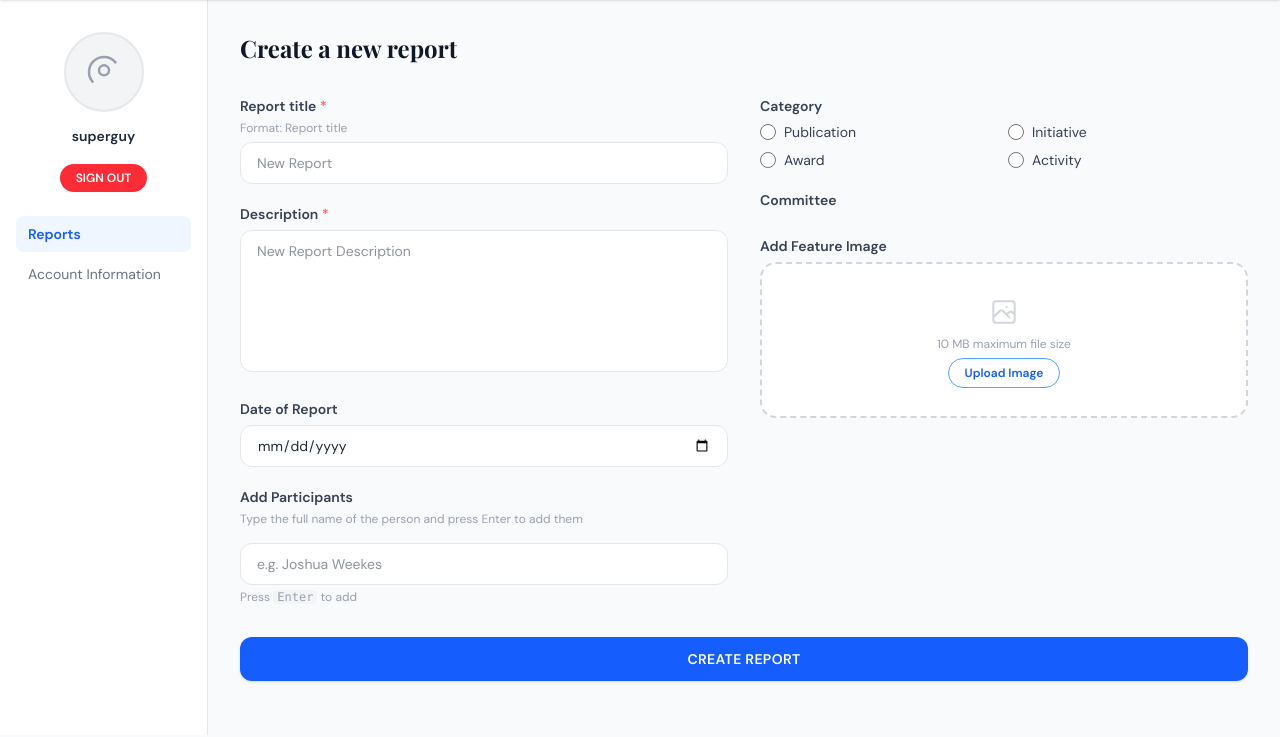
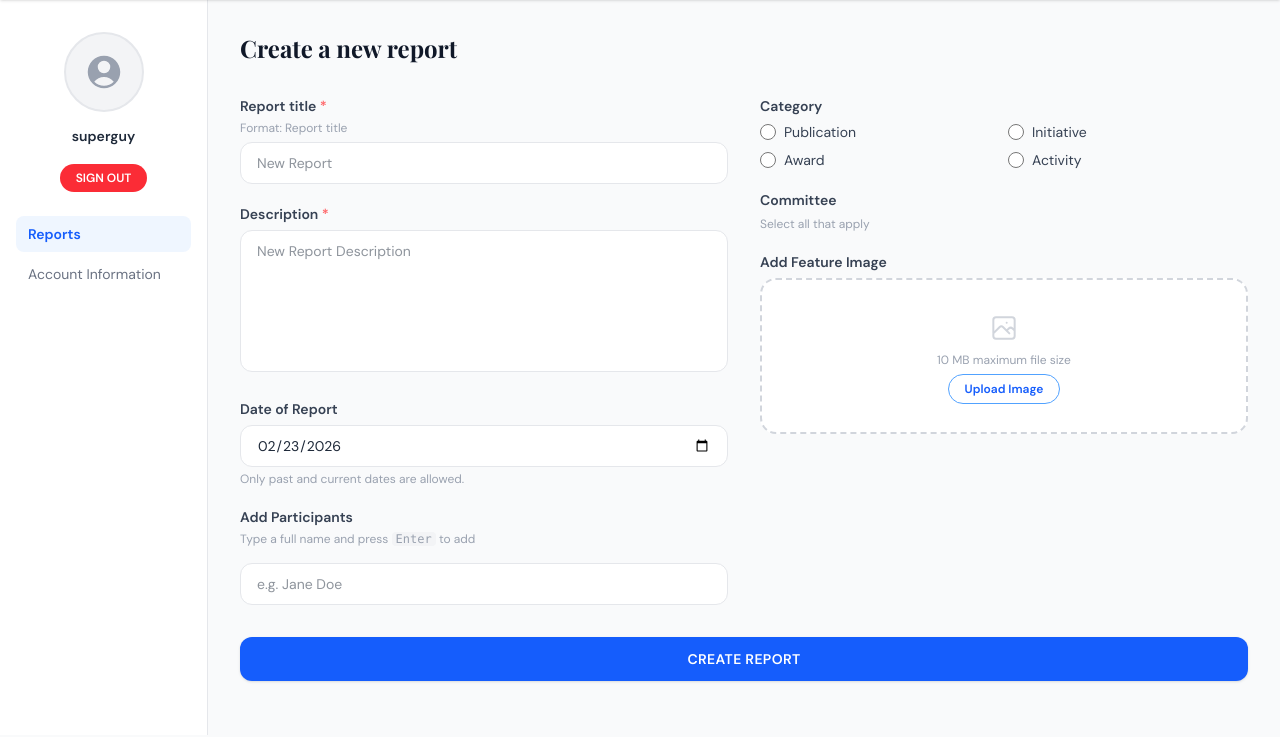
Before and after one commit to Staff-Annual-Reporting-Project-Group/Company8-SAR-Platform, a Django app: page /reports/profile/create/ in a window 1280 px wide. Shown: the part 63-800 px from the top of the page. Run offline with Django 5.2, Linux system fonts and the light colour scheme; a user stored in the database is signed in; data comes from the database, SQL or seed files in the repository; data that the repository does not hold is empty.

Commit message:
updated the calendar view on the report creation page and implemented checkboxes for the committees

```diff
--- a/Annual_Reporting_Platform/reports/templates/reports/create_report.html
+++ b/Annual_Reporting_Platform/reports/templates/reports/create_report.html
@@ -4,41 +4,31 @@
 <div class="flex min-h-[calc(100vh-65px)]">
 
   <aside class="w-52 shrink-0 bg-white border-r border-gray-200 flex flex-col items-center pt-8 pb-6 px-4 gap-4">
-
-    <!-- Avatar -->
-    <div class="w-20 h-20 rounded-full bg-gray-100 border-2 border-gray-200 flex items-center justify-center overflow-hidden">
-      <svg xmlns="http://www.w3.org/2000/svg" class="h-10 w-10 text-gray-400" fill="none" viewBox="0 0 24 24" stroke="currentColor">
-        <path stroke-linecap="round" stroke-linejoin="round" stroke-width="1.5" d="M5.121 17.804A9 9 0 1118.88 6.196M15 11a3 3 0 11-6 0 3 3 0 016 0z"/>
-      </svg>
+    <div class="w-20 h-20 rounded-full bg-gray-100 border-2 border-gray-200 overflow-hidden flex items-center justify-center">
+      {% if request.user.profile.avatar %}
+        <img src="{{ request.user.profile.avatar.url }}" alt="Avatar" class="w-full h-full object-cover">
+      {% else %}
+        <svg xmlns="http://www.w3.org/2000/svg" class="h-10 w-10 text-gray-400" viewBox="0 0 24 24" fill="currentColor">
+          <path fill-rule="evenodd" d="M18.685 19.097A9.723 9.723 0 0021.75 12c0-5.385-4.365-9.75-9.75-9.75S2.25 6.615 2.25 12a9.723 9.723 0 003.065 7.097A9.716 9.716 0 0012 21.75a9.716 9.716 0 006.685-2.653zm-12.54-1.285A7.486 7.486 0 0112 15a7.486 7.486 0 015.855 2.812A8.224 8.224 0 0112 20.25a8.224 8.224 0 01-5.855-2.438zM15.75 9a3.75 3.75 0 11-7.5 0 3.75 3.75 0 017.5 0z" clip-rule="evenodd"/>
+        </svg>
+      {% endif %}
     </div>
 
-    <!-- Name & Email -->
     <div class="text-center">
-      <p class="font-semibold text-sm text-gray-800 leading-tight">
-        {{ request.user.get_full_name|default:request.user.username }}
-      </p>
+      <p class="font-semibold text-sm text-gray-800 leading-tight">{{ request.user.get_full_name|default:request.user.username }}</p>
       <p class="text-xs text-gray-400 mt-0.5 break-all">{{ request.user.email }}</p>
     </div>
 
-    <!-- Sign Out -->
     <form method="POST" action="{% url 'reports:logout' %}">
       {% csrf_token %}
-      <button type="submit"
-        class="px-4 py-1.5 rounded-full bg-red-500 hover:bg-red-600 text-white text-xs font-semibold transition">
-        SIGN OUT
-      </button>
+      <button type="submit" class="px-4 py-1.5 rounded-full bg-red-500 hover:bg-red-600 text-white text-xs font-semibold transition">SIGN OUT</button>
     </form>
 
-    <!-- Nav -->
     <nav class="w-full mt-2 space-y-1">
       <a href="{% url 'reports:profile' %}"
-         class="block w-full text-sm font-semibold text-blue-600 px-3 py-2 rounded-lg bg-blue-50">
-        Reports
-      </a>
+         class="block w-full text-sm font-semibold text-blue-600 px-3 py-2 rounded-lg bg-blue-50">Reports</a>
       <a href="{% url 'reports:account' %}"
-         class="block w-full text-sm text-gray-500 hover:text-gray-800 px-3 py-2 rounded-lg hover:bg-gray-50 transition">
-        Account Information
-      </a>
+         class="block w-full text-sm text-gray-500 hover:text-gray-800 px-3 py-2 rounded-lg hover:bg-gray-50 transition">Account Information</a>
     </nav>
   </aside>
 
@@ -48,7 +38,6 @@
       {% if editing %}Edit report{% else %}Create a new report{% endif %}
     </h1>
 
-    <!-- Error banner -->
     {% if errors %}
     <div class="mb-6 bg-red-50 border border-red-200 rounded-xl px-4 py-3 space-y-1">
       {% for err in errors %}
@@ -64,59 +53,45 @@
 
     <form method="POST"
           action="{% if editing %}{% url 'reports:edit_report' report.pk %}{% else %}{% url 'reports:create_report' %}{% endif %}"
-          enctype="multipart/form-data"
-          class="space-y-0">
+          enctype="multipart/form-data">
       {% csrf_token %}
 
-      <!-- Two-column layout -->
       <div class="grid grid-cols-1 lg:grid-cols-2 gap-8">
 
         <!-- ── LEFT COLUMN ── -->
         <div class="space-y-5">
 
-          <!-- Report Title -->
+          <!-- Title -->
           <div>
-            <label class="block text-sm font-semibold text-gray-700 mb-1">
-              Report title <span class="text-red-400">*</span>
-            </label>
+            <label class="block text-sm font-semibold text-gray-700 mb-1">Report title <span class="text-red-400">*</span></label>
             <p class="text-xs text-gray-400 mb-1.5">Format: Report title</p>
             <input type="text" name="title"
               value="{% if editing %}{{ report.title }}{% elif form_data %}{{ form_data.title }}{% endif %}"
               placeholder="New Report"
-              class="w-full rounded-xl border border-gray-200 bg-white px-4 py-2.5 text-sm text-gray-800 focus:outline-none focus:ring-2 focus:ring-blue-200 focus:border-blue-400 transition"
-            />
+              class="w-full rounded-xl border border-gray-200 bg-white px-4 py-2.5 text-sm text-gray-800 focus:outline-none focus:ring-2 focus:ring-blue-200 focus:border-blue-400 transition"/>
           </div>
 
           <!-- Description -->
           <div>
-            <label class="block text-sm font-semibold text-gray-700 mb-1.5">
-              Description <span class="text-red-400">*</span>
-            </label>
-            <textarea name="description" rows="6"
-              placeholder="New Report Description"
+            <label class="block text-sm font-semibold text-gray-700 mb-1.5">Description <span class="text-red-400">*</span></label>
+            <textarea name="description" rows="6" placeholder="New Report Description"
               class="w-full rounded-xl border border-gray-200 bg-white px-4 py-2.5 text-sm text-gray-800 focus:outline-none focus:ring-2 focus:ring-blue-200 focus:border-blue-400 transition resize-none"
             >{% if editing %}{{ report.description }}{% elif form_data %}{{ form_data.description }}{% endif %}</textarea>
           </div>
 
-          <!-- Date -->
+          <!-- Date — past dates only, year dropdown via JS -->
           <div>
-            <label class="block text-sm font-semibold text-gray-700 mb-1.5">
-              Date of Report
-            </label>
-            <input type="date" name="date_of_report"
+            <label class="block text-sm font-semibold text-gray-700 mb-1.5">Date of Report</label>
+            <input type="date" name="date_of_report" id="id_date"
               value="{% if editing %}{{ report.date_of_report|date:'Y-m-d' }}{% endif %}"
-              class="w-full rounded-xl border border-gray-200 bg-white px-4 py-2.5 text-sm text-gray-800 focus:outline-none focus:ring-2 focus:ring-blue-200 focus:border-blue-400 transition"
-            />
+              class="w-full rounded-xl border border-gray-200 bg-white px-4 py-2.5 text-sm text-gray-800 focus:outline-none focus:ring-2 focus:ring-blue-200 focus:border-blue-400 transition"/>
+            <p class="text-xs text-gray-400 mt-1">Only past and current dates are allowed.</p>
           </div>
 
-          <!-- Add Participants -->
+          <!-- Participants -->
           <div>
-            <label class="block text-sm font-semibold text-gray-700 mb-1">
-              Add Participants
-            </label>
-            <p class="text-xs text-gray-400 mb-2">Type the full name of the person and press Enter to add them</p>
-
-            <!-- Tag chips display -->
+            <label class="block text-sm font-semibold text-gray-700 mb-1">Add Participants</label>
+            <p class="text-xs text-gray-400 mb-2">Type a full name and press <kbd class="bg-gray-100 px-1 rounded">Enter</kbd> to add</p>
             <div id="participant-tags" class="flex flex-wrap gap-2 mb-2">
               {% if editing %}
                 {% for p in report.participants.all %}
@@ -128,12 +103,8 @@
                 {% endfor %}
               {% endif %}
             </div>
-
-            <input type="text" id="participant-input"
-              placeholder="e.g. Joshua Weekes"
-              class="w-full rounded-xl border border-gray-200 bg-white px-4 py-2.5 text-sm text-gray-800 focus:outline-none focus:ring-2 focus:ring-blue-200 focus:border-blue-400 transition"
-            />
-            <p class="text-xs text-gray-400 mt-1">Press <kbd class="bg-gray-100 px-1 rounded">Enter</kbd> to add</p>
+            <input type="text" id="participant-input" placeholder="e.g. Jane Doe"
+              class="w-full rounded-xl border border-gray-200 bg-white px-4 py-2.5 text-sm text-gray-800 focus:outline-none focus:ring-2 focus:ring-blue-200 focus:border-blue-400 transition"/>
           </div>
 
         </div>
@@ -143,35 +114,30 @@
 
           <!-- Category -->
           <div>
-            <label class="block text-sm font-semibold text-gray-700 mb-1.5">
-              Category
-            </label>
+            <label class="block text-sm font-semibold text-gray-700 mb-1.5">Category</label>
             <div class="grid grid-cols-2 gap-2">
               {% for cat in categories %}
               <label class="flex items-center gap-2 cursor-pointer group">
                 <input type="radio" name="category" value="{{ cat.id }}"
                   {% if editing and report.category.id == cat.id %}checked
                   {% elif form_data and form_data.category == cat.id|stringformat:'s' %}checked{% endif %}
-                  class="accent-blue-600 h-4 w-4"
-                />
+                  class="accent-blue-600 h-4 w-4"/>
                 <span class="text-sm text-gray-700 group-hover:text-blue-600 transition">{{ cat.name }}</span>
               </label>
               {% endfor %}
             </div>
           </div>
 
-          <!-- Committee -->
+          <!-- Committees (multi-select checkboxes) -->
           <div>
-            <label class="block text-sm font-semibold text-gray-700 mb-1.5">
-              Committee
-            </label>
-            <div class="grid grid-cols-2 gap-2">
+            <label class="block text-sm font-semibold text-gray-700 mb-1.5">Committee</label>
+            <p class="text-xs text-gray-400 mb-2">Select all that apply</p>
+            <div class="space-y-2">
               {% for committee in committees %}
               <label class="flex items-center gap-2 cursor-pointer group">
-                <input type="checkbox" name="committee" value="{{ committee.id }}"
-                  {% if editing and report.committee.id == committee.id %}checked{% endif %}
-                  class="accent-blue-600 h-4 w-4 rounded"
-                />
+                <input type="checkbox" name="committees" value="{{ committee.id }}"
+                  {% if editing and committee in report.committees.all %}checked{% endif %}
+                  class="accent-blue-600 h-4 w-4 rounded"/>
                 <span class="text-sm text-gray-700 group-hover:text-blue-600 transition">{{ committee.name }}</span>
               </label>
               {% endfor %}
@@ -180,45 +146,48 @@
 
           <!-- Feature Image Upload -->
           <div>
-            <label class="block text-sm font-semibold text-gray-700 mb-1.5">
-              Add Feature Image
-            </label>
+            <label class="block text-sm font-semibold text-gray-700 mb-1.5">Add Feature Image</label>
+
+            <!-- Current image when editing -->
+            {% if editing and report.feature_image %}
+            <div class="mb-3 p-3 bg-gray-50 rounded-xl border border-gray-200 flex items-center gap-3">
+              <img src="{{ report.feature_image.url }}" alt="Current image"
+                   class="h-14 w-14 rounded-lg object-cover shrink-0 border border-gray-200">
+              <div class="flex-1 min-w-0">
+                <p class="text-xs text-gray-500 truncate">Current image</p>
+                <label class="flex items-center gap-1.5 mt-1 cursor-pointer text-xs text-red-500 hover:text-red-600">
+                  <input type="checkbox" name="delete_image" class="accent-red-500 h-3.5 w-3.5">
+                  Remove this image
+                </label>
+              </div>
+            </div>
+            {% endif %}
+
             <div id="upload-area"
                  class="relative border-2 border-dashed border-gray-300 rounded-2xl bg-white flex flex-col items-center justify-center py-8 px-4 text-center cursor-pointer hover:border-blue-400 hover:bg-blue-50 transition"
                  onclick="document.getElementById('id_feature_image').click()">
 
-              <!-- Preview -->
-              <div id="image-preview" class="{% if not editing or not report.feature_image %}hidden{% endif %} mb-3">
-                {% if editing and report.feature_image %}
-                <img id="preview-img" src="{{ report.feature_image.url }}" alt="Preview"
-                     class="h-24 w-auto rounded-xl object-cover mx-auto shadow">
-                {% else %}
-                <img id="preview-img" src="" alt="Preview"
-                     class="h-24 w-auto rounded-xl object-cover mx-auto shadow hidden">
-                {% endif %}
+              <div id="image-preview" class="hidden mb-3">
+                <img id="preview-img" src="" alt="Preview" class="h-24 w-auto rounded-xl object-cover mx-auto shadow">
               </div>
 
-              <!-- Upload prompt -->
-              <div id="upload-prompt" class="{% if editing and report.feature_image %}hidden{% endif %}">
+              <div id="upload-prompt">
                 <svg xmlns="http://www.w3.org/2000/svg" class="h-8 w-8 text-gray-300 mx-auto mb-2" fill="none" viewBox="0 0 24 24" stroke="currentColor">
                   <path stroke-linecap="round" stroke-linejoin="round" stroke-width="1.5" d="M4 16l4.586-4.586a2 2 0 012.828 0L16 16m-2-2l1.586-1.586a2 2 0 012.828 0L20 14m-6-6h.01M6 20h12a2 2 0 002-2V6a2 2 0 00-2-2H6a2 2 0 00-2 2v12a2 2 0 002 2z"/>
                 </svg>
                 <p class="text-xs text-gray-400 mb-2">10 MB maximum file size</p>
-                <span class="px-4 py-1.5 rounded-full border border-blue-400 text-blue-600 text-xs font-semibold hover:bg-blue-50 transition">
-                  Upload Image
+                <span class="px-4 py-1.5 rounded-full border border-blue-400 text-blue-600 text-xs font-semibold">
+                  {% if editing and report.feature_image %}Replace Image{% else %}Upload Image{% endif %}
                 </span>
               </div>
 
-              <!-- Change button (shown after upload) -->
               <button type="button" id="change-btn"
                 onclick="event.stopPropagation(); document.getElementById('id_feature_image').click()"
-                class="{% if not editing or not report.feature_image %}hidden{% endif %} mt-2 px-4 py-1.5 rounded-full border border-gray-300 text-gray-500 text-xs font-semibold hover:bg-gray-50 transition">
+                class="hidden mt-2 px-4 py-1.5 rounded-full border border-gray-300 text-gray-500 text-xs font-semibold hover:bg-gray-50 transition">
                 Change Image
               </button>
-
             </div>
-            <input type="file" id="id_feature_image" name="feature_image"
-                   accept="image/*" class="hidden">
+            <input type="file" id="id_feature_image" name="feature_image" accept="image/*" class="hidden">
           </div>
 
         </div>
@@ -237,6 +206,15 @@
 </div>
 
 <script>
+  const dateInput = document.getElementById('id_date');
+  const today = new Date().toISOString().split('T')[0];
+  dateInput.setAttribute('max', today);
+  // Default to today if creating new
+  {% if not editing %}
+  if (!dateInput.value) dateInput.value = today;
+  {% endif %}
+
+  // ── Participant tags ──────────────────────────────────────
   const input    = document.getElementById('participant-input');
   const tagsArea = document.getElementById('participant-tags');
 
@@ -249,30 +227,27 @@
       input.value = '';
     }
   });
-
   function addTag(name) {
     const span = document.createElement('span');
     span.className = 'participant-tag inline-flex items-center gap-1 bg-blue-100 text-blue-700 text-xs px-3 py-1 rounded-full';
     span.innerHTML = `${name} <button type="button" onclick="removeTag(this)" class="ml-1 hover:text-red-500 font-bold">×</button><input type="hidden" name="participants" value="${name}">`;
     tagsArea.appendChild(span);
   }
-
   function removeTag(btn) {
     btn.closest('.participant-tag').remove();
   }
 
-  const fileInput   = document.getElementById('id_feature_image');
-  const previewImg  = document.getElementById('preview-img');
-  const previewWrap = document.getElementById('image-preview');
+  // ── Image preview ─────────────────────────────────────────
+  const fileInput    = document.getElementById('id_feature_image');
+  const previewImg   = document.getElementById('preview-img');
+  const previewWrap  = document.getElementById('image-preview');
   const uploadPrompt = document.getElementById('upload-prompt');
-  const changeBtn   = document.getElementById('change-btn');
+  const changeBtn    = document.getElementById('change-btn');
 
   fileInput.addEventListener('change', () => {
     const file = fileInput.files[0];
     if (!file) return;
-    const url = URL.createObjectURL(file);
-    previewImg.src = url;
-    previewImg.classList.remove('hidden');
+    previewImg.src = URL.createObjectURL(file);
     previewWrap.classList.remove('hidden');
     uploadPrompt.classList.add('hidden');
     changeBtn.classList.remove('hidden');
```
